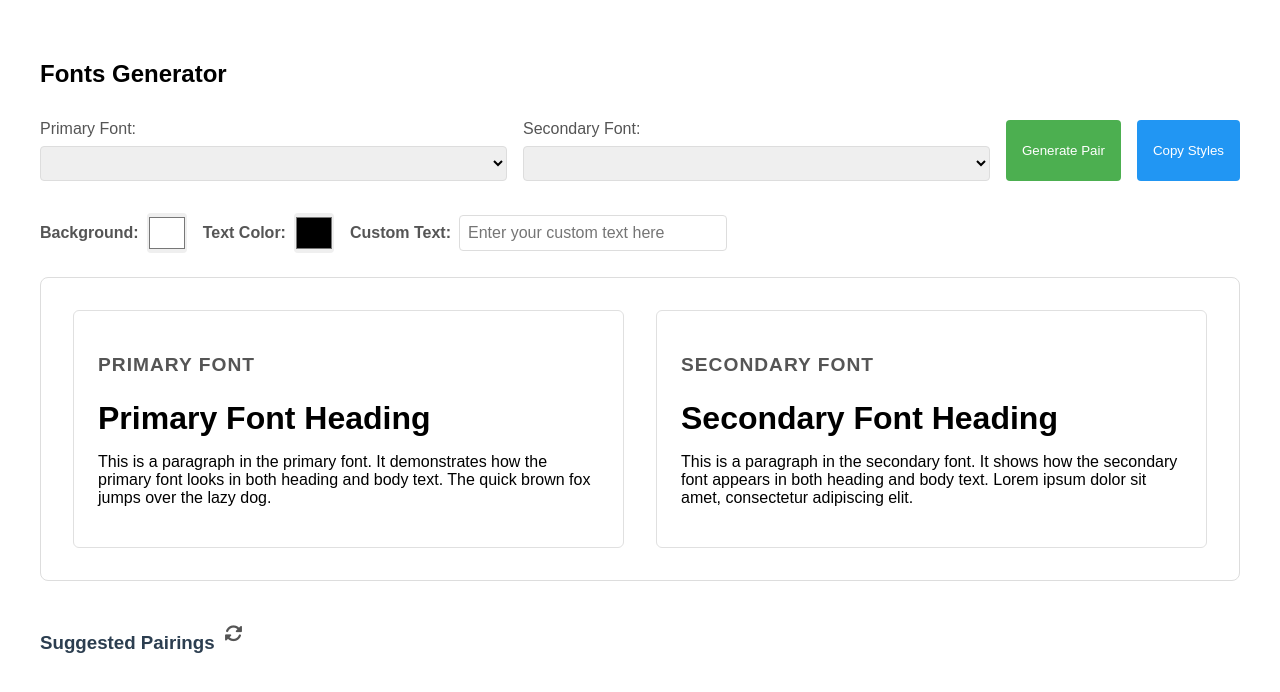
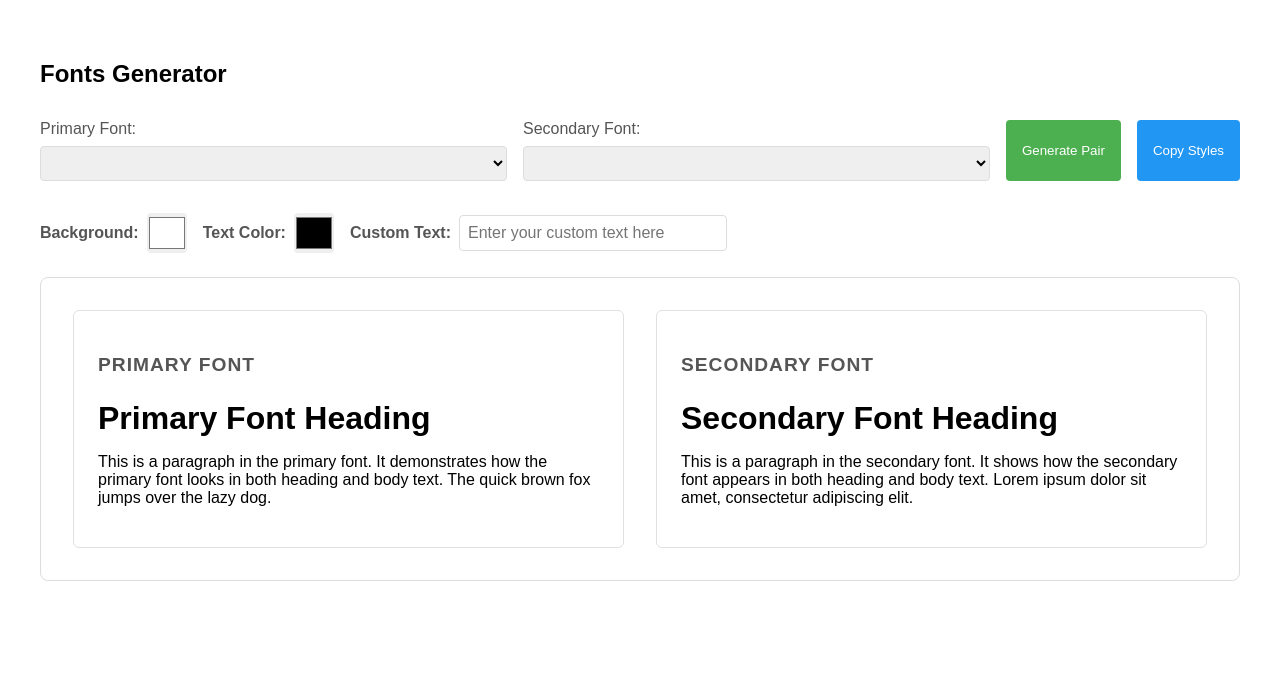
Before and after one commit to shawalkhan09/FontsGenerator, a plain HTML site: page index.html in a window 1280 px wide. Drawn offline with Linux system fonts and the light colour scheme.

Commit message:
Update index.html

```diff
--- a/index.html
+++ b/index.html
@@ -57,17 +57,6 @@
                 </div>
             </div>
         </div>
-        <div id="suggested-pairs">
-            <div id="suggested-pairs">
-                <div class="suggested-pairs-header">
-                    <h3>Suggested Pairings</h3>
-                    <i class="refresh-icon fas fa-sync-alt" aria-label="Refresh suggested pairs"></i>
-                </div>
-                <div class="pair-suggestions">
-                    <!-- This will be dynamically populated by JavaScript -->
-                </div>
-            </div>
-        </div>
     </section>
 
     <script src="script.js"></script>
```
